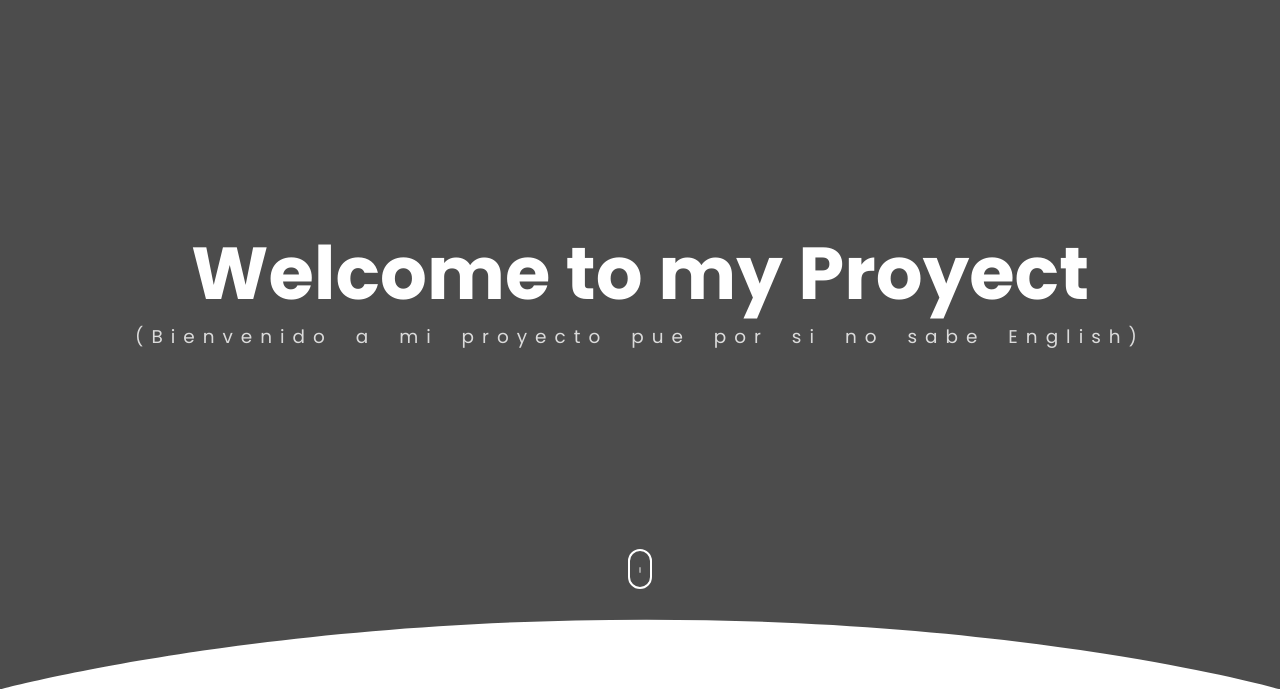
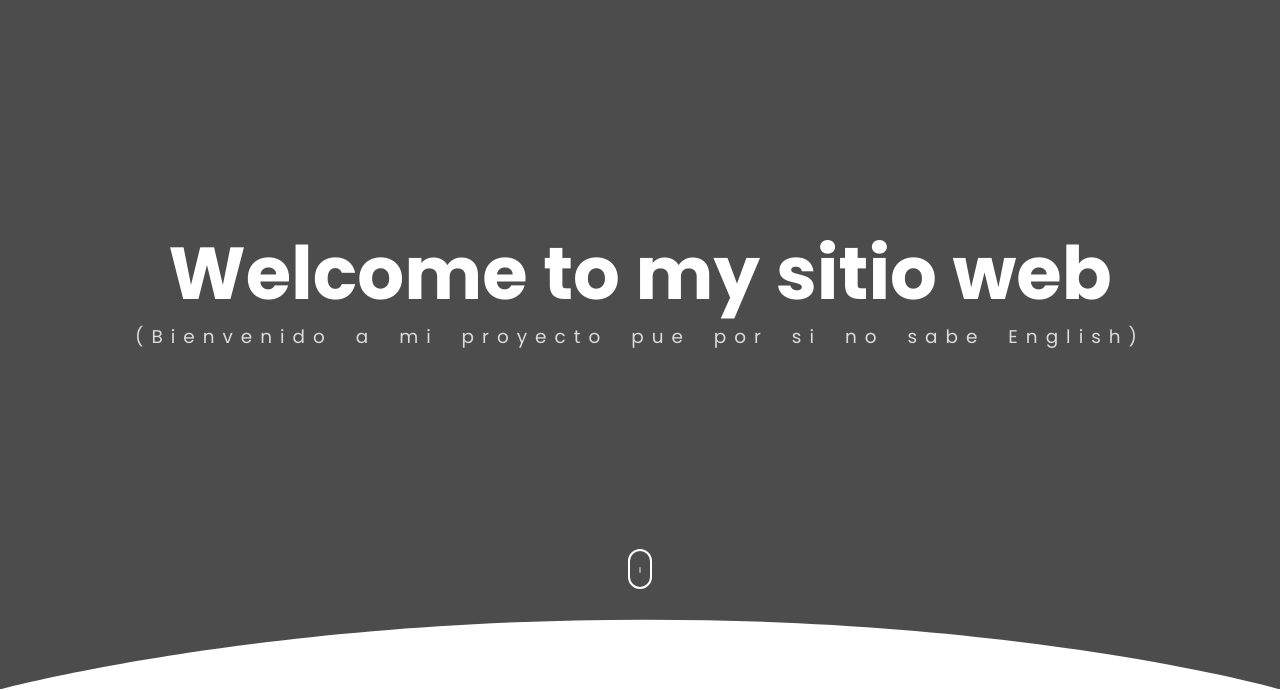
Before and after one commit to xhraul/xhraul.github.io, a website: page my_project 2.0/Proyect/index.html in a window 1280 px wide. Shown: the part 111-802 px from the top of the page. Drawn offline with Linux system fonts and the light colour scheme.

Commit message:
Update index.html

```diff
--- a/my_project 2.0/Proyect/index.html
+++ b/my_project 2.0/Proyect/index.html
@@ -45,7 +45,7 @@
     <!-- Page Header -->
     <header class="header">
         <div class="overlay">
-            <h1 class="title">Welcome to my Proyect</h1>
+            <h1 class="title">Welcome to my sitio web</h1>
             <h1 class="subtitle">(Bienvenido a mi proyecto pue por si no sabe English)</h1>
         </div>
         <div class="shape">
```
